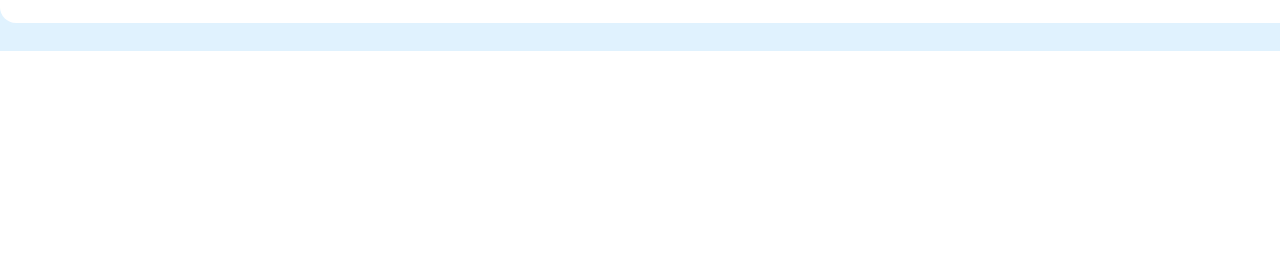
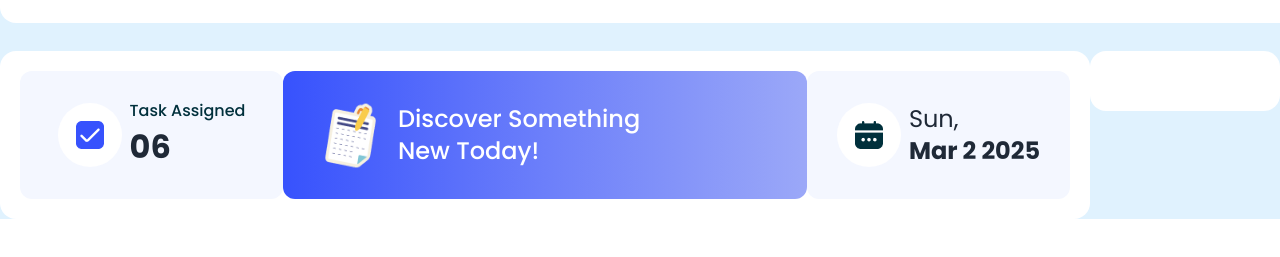
Before and after one commit to swarnacse19/my-assignment-5, a plain HTML site: page index.html in a window 1280 px wide. Shown: the part 109-366 px from the top of the page. Drawn offline with nearby package versions, Linux system fonts and the light colour scheme.

Commit message:
added main files nav section and current date

```diff
--- a/index.html
+++ b/index.html
@@ -23,7 +23,7 @@
     </style>
 
 </head>
-<body class="bg-sky-100 poppins-light">
+<body onload="updateDate()" class="bg-sky-100 poppins-light">
     <header class="pt-7 pb-7">
         <nav class="bg-white w-[1536px] p-5 rounded-[16px] mx-auto flex items-center justify-between">
             <div class="flex items-center gap-2">
@@ -41,5 +41,42 @@
             </div>
         </nav>
     </header>
+
+    <main class="">
+        <div class="max-w-[1536px] mx-auto flex justify-between">
+            <section class="w-[1146px] p-5 rounded-[16px] bg-white">
+                <nav class="flex justify-between items-center">
+                    <div class="w-[263px] h-[128px] bg-[#F4F7FF] rounded-[12px] flex items-center justify-center gap-2">
+                        <div class="w-[64px] h-[64px] rounded-full bg-white flex justify-center items-center">
+                            <img src="assets/checkbox.png" alt="">
+                        </div>
+                        <div>
+                            <p class="text-[16px] font-medium text-[#00303C]">Task Assigned</p>
+                            <h2 class="font-bold text-[32px]">06</h2>
+                        </div>
+                    </div>
+                    <div class="w-[524px] h-[128px] rounded-[12px] bg-gradient-to-r from-[#3752FD] via-[#6C7FFA] to-[#9BA8F8] flex items-center px-9 gap-4">
+                        <img class="w-[63px] h-[71px]" src="assets/board.png" alt="">
+                        <p class="text-2xl font-medium text-white">Discover Something <br> New Today!</p>
+                    </div>
+                    <div class="w-[263px] h-[128px] bg-[#F4F7FF] rounded-[12px] flex items-center justify-center gap-2">
+                        <div class="w-[64px] h-[64px] rounded-full bg-white flex justify-center items-center">
+                            <img src="assets/calender.png" alt="">
+                        </div>
+                        <div>
+                            <span id="day-name" class="font-normal text-2xl"></span><br>
+                            <span id="full-date" class="font-bold text-2xl"></span>
+                        </div>
+                    </div>
+                </nav>
+            </section>
+            <section class="w-[366px] h-[60px] bg-white rounded-[16px]">
+
+            </section>
+        </div>
+    </main>
+
+
+    <script src="./script/date.js"></script>
 </body>
 </html>
--- /dev/null
+++ b/script/date.js
@@ -0,0 +1,13 @@
+function updateDate() {
+    const date = new Date();
+    const days = ["Sun", "Mon", "Tue", "Wed", "Thu", "Fri", "Sat"];
+    const months = ["Jan", "Feb", "Mar", "Apr", "May", "Jun", "Jul", "Aug", "Sep", "Oct", "Nov", "Dec"];
+
+    let dayName = days[date.getDay()];
+    let month = months[date.getMonth()];
+    let day = date.getDate();
+    let year = date.getFullYear();
+
+    document.getElementById("day-name").innerText = `${dayName}, `;
+    document.getElementById("full-date").innerText = `${month} ${day} ${year}`;
+}
```
